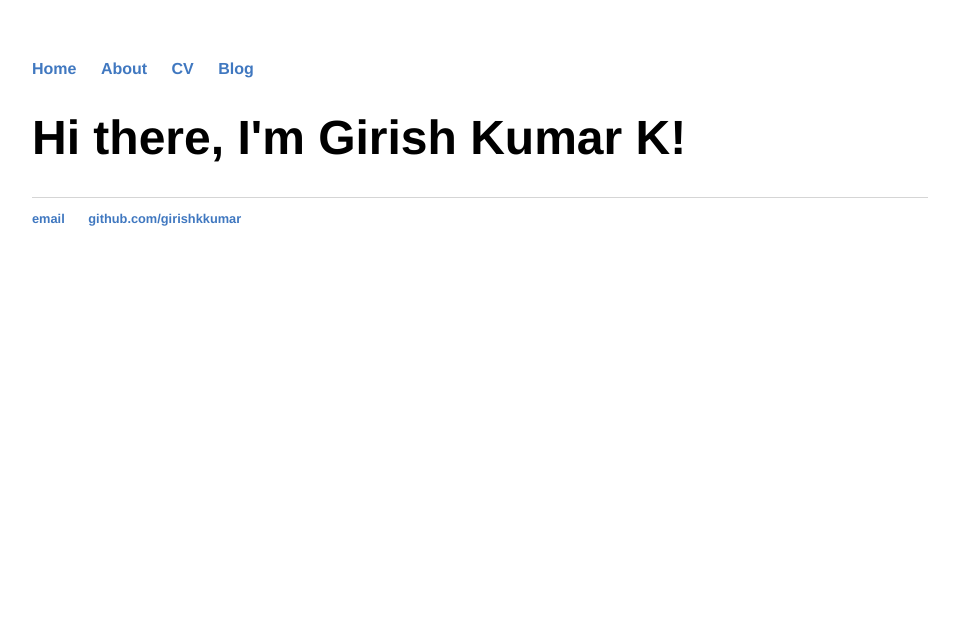
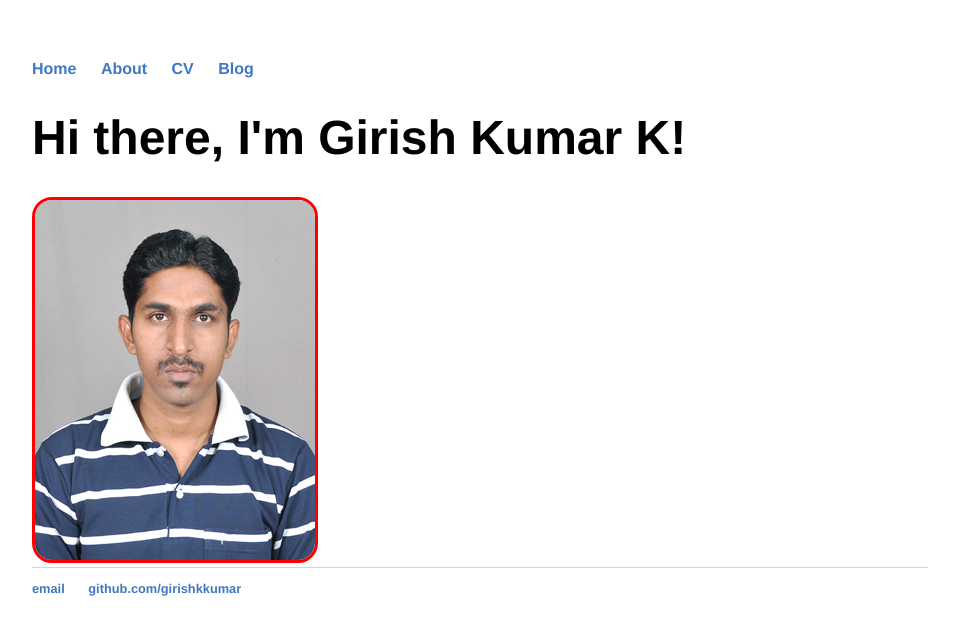
Before and after one commit to girishkkumar/girish.github.io, a Jekyll site: the page built from index.html, in a window 1280 px wide. Shown: the top 635 px of the page, without its empty margins (160-1119 px from the left). Built offline with Jekyll 4.4.1, drawn with Linux system fonts in a browser that asks for light colours.

Commit message:
added image and css changes

```diff
--- a/css/main.css
+++ b/css/main.css
@@ -47,3 +47,10 @@ ul.posts li {
     font-size: 16px;
     background: #f1f1f1 none repeat scroll 0 0;
 }
+
+img {
+    border-radius:20px;
+    -moz-border-radius:20px;
+    -webkit-border-radius:20px;
+    border:3px solid red;
+}
--- a/index.html
+++ b/index.html
@@ -4,6 +4,6 @@ title: Girish Kumar K
 ---
 <div class="blurb">
 <h1>Hi there, I'm Girish Kumar K!</h1>
-<!--<img src="/img/Girish.jpg" alt="Girish"/>-->
+<img src="/img/Girish.jpg" alt="Girish"/>
 </div><!-- /.blurb -->
 </div><!-- /.container -->
```
